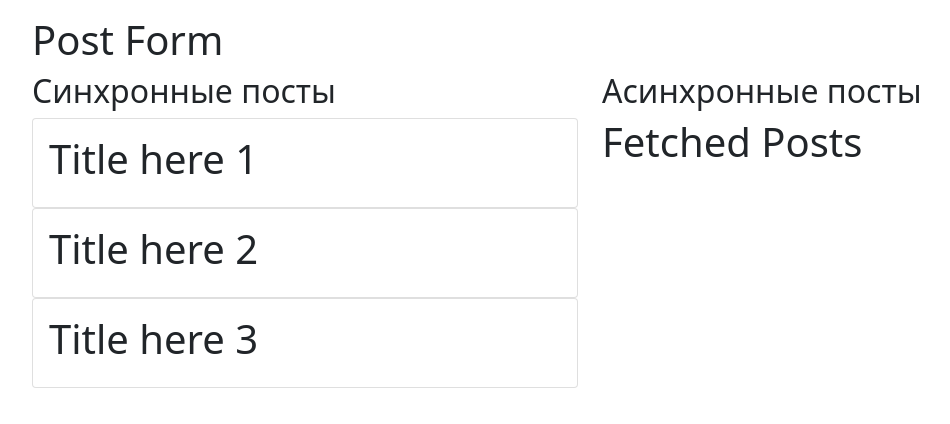
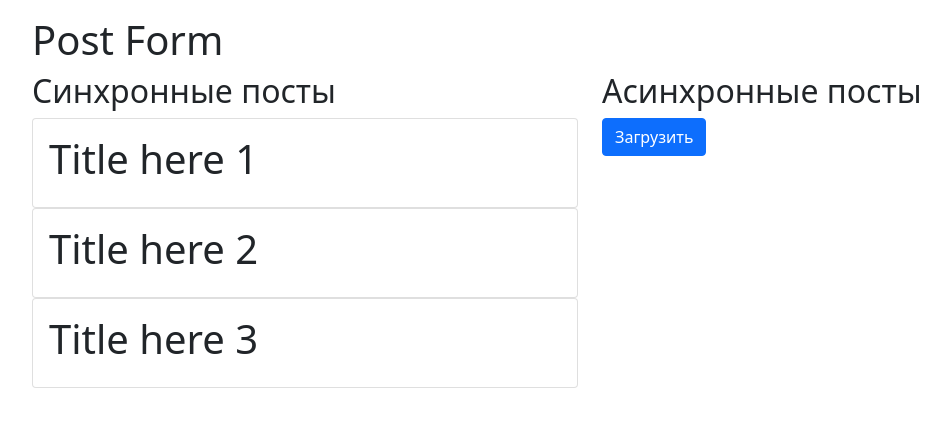
Before and after one commit to chernetskiy-ivan/React-Redux-Saga, a React (Create React App) app: page / in a window 1280 px wide. Shown: the top 424 px of the page, without its empty margins (50-1000 px from the left). Built offline with nearby package versions, Linux system fonts and the light colour scheme.

Commit message:
chek post in FetchedPosts

```diff
--- a/src/Components/FetchedPosts.js
+++ b/src/Components/FetchedPosts.js
@@ -1,9 +1,9 @@
 import React from 'react'
+import Post from "./Post";
 
-export default () => {
-    return (
-        <div>
-            <h1>Fetched Posts</h1>
-        </div>
-    )
+export default ({posts}) => {
+    if(!posts.length) {
+        return <button className='btn btn-primary'>Загрузить</button>
+    }
+    return posts.map(post => <Post post={post} key={post} />)
 }
```
